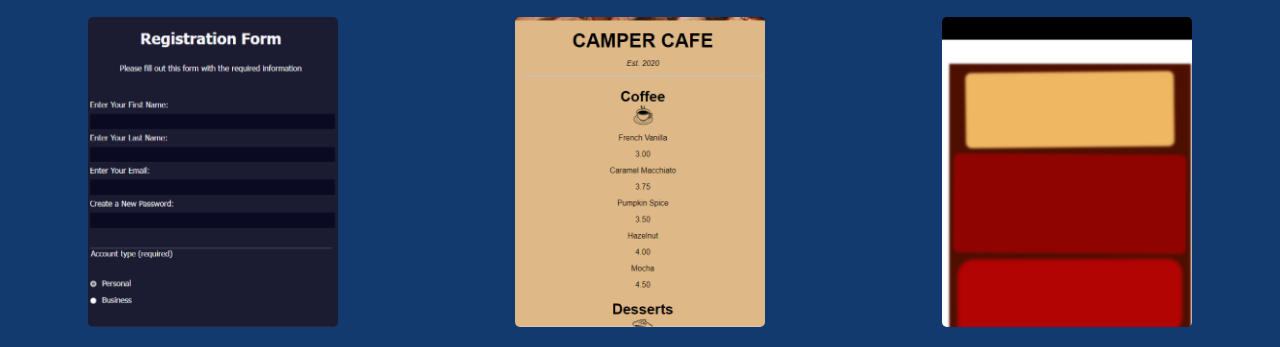
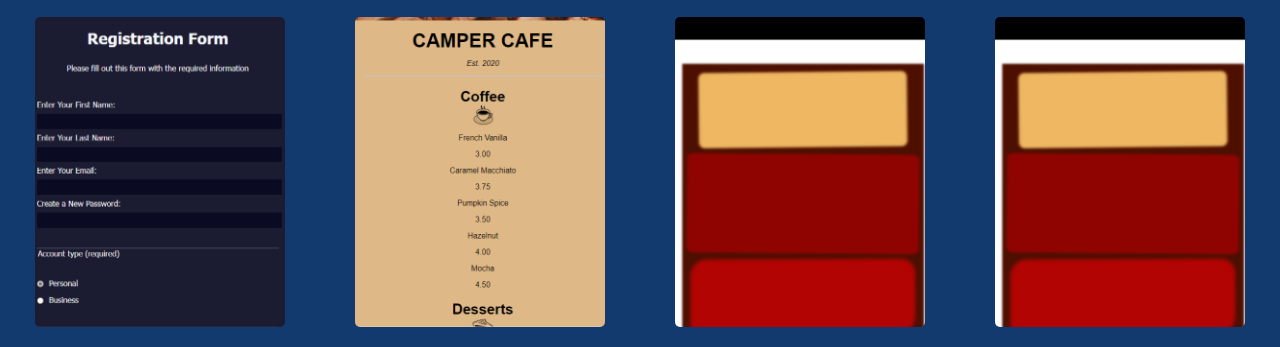
Before and after one commit to Amar-mukhthar/my-website, a plain HTML site: page index1.html in a window 1280 px wide. Shown: the part 497-844 px from the top of the page. Drawn offline with nearby package versions, Linux system fonts and the light colour scheme.

Commit message:
index1.html

```diff
--- a/index1.html
+++ b/index1.html
@@ -71,6 +71,16 @@
                         </div>
                     </div></a>
                 </div>
+
+                <div class="grid-items">
+                   <a href="#"> <div class="card">
+                        <img src="pictures/project3.png" alt="" class="images">
+                        <div class="card-content">
+                            <h3>Titanic Prediction</h3>
+                        </div>
+                    </div></a>
+                </div>
+
             </div>
         </div>
     </section>
```
